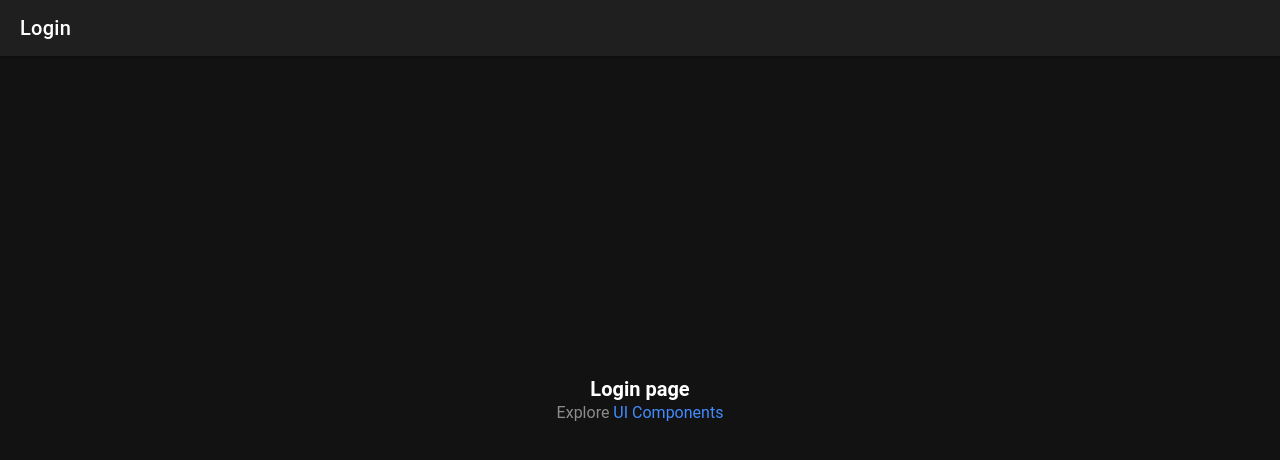
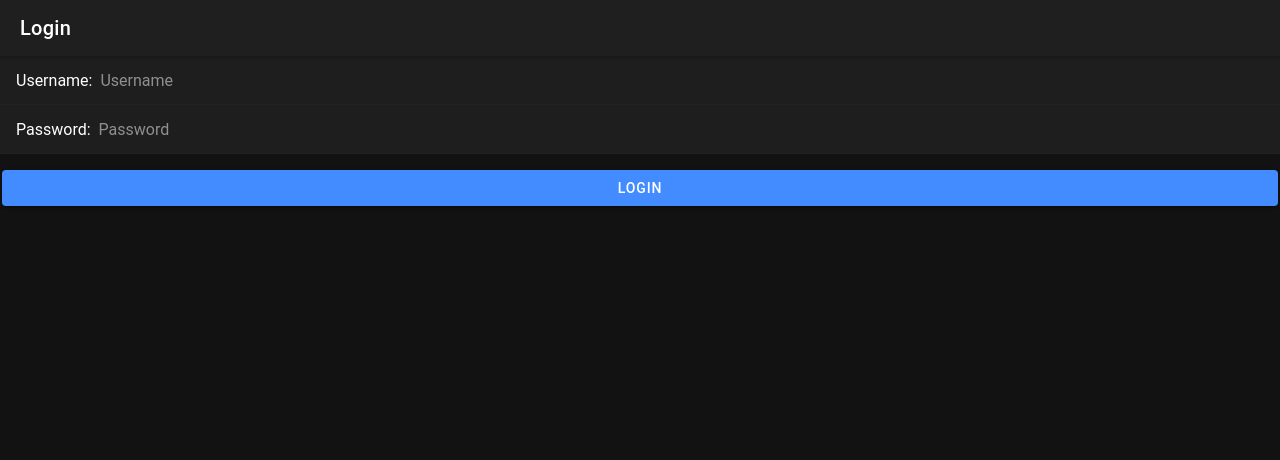
Before and after one commit to cfg2020apac/team-3, a React (Create React App) app in the folder ionic/BWSApp/: page /login in a window 1280 px wide. Shown: the top 460 px of the page. Built offline with nearby package versions, Linux system fonts and the light colour scheme.

Commit message:
basic auth

```diff
--- a/ionic/BWSApp/package.json
+++ b/ionic/BWSApp/package.json
@@ -19,11 +19,13 @@
     "@types/react-router-dom": "^5.1.3",
     "axios": "^0.20.0",
     "ionicons": "^5.0.0",
+    "js-cookie": "^2.2.1",
     "moment": "^2.29.1",
     "momentjs": "^2.0.0",
     "react": "^16.13.0",
     "react-bootstrap": "^1.3.0",
     "react-dom": "^16.13.0",
+    "react-hook-form": "^6.9.2",
     "react-router": "^5.1.2",
     "react-router-dom": "^5.1.2",
     "react-scripts": "^3.4.3",
--- a/ionic/BWSApp/src/App.tsx
+++ b/ionic/BWSApp/src/App.tsx
@@ -5,7 +5,8 @@ import {
   IonRouterOutlet,
 } from '@ionic/react';
 import { IonReactRouter } from '@ionic/react-router';
-import Login from './pages/ext-pages/Login'
+import Login from './pages/ext-pages/Login';
+import Logout from './pages/ext-pages/Logout'
 import MainTabs from './pages/tab-pages/MainTabs';
 
 /* Core CSS required for Ionic components to work properly */
@@ -32,6 +33,7 @@ const App: React.FC = () => (
     <IonReactRouter>
       <IonRouterOutlet>
         <Route path="/login" component={Login} exact={true} />
+        <Route path="/logout" component={Logout} exact={true} />
         <Route path="/tabs" render={() => <MainTabs />} />
         <Route path="/" render={() => <Redirect to="/login" />} exact={true} />
       </IonRouterOutlet>
--- a/ionic/BWSApp/src/pages/ext-pages/Login.tsx
+++ b/ionic/BWSApp/src/pages/ext-pages/Login.tsx
@@ -1,9 +1,40 @@
-import React from 'react';
-import { IonContent, IonHeader, IonPage, IonTitle, IonToolbar } from '@ionic/react';
-import ExploreContainer from '../../components/ExploreContainer';
+import React, { useState, useEffect } from 'react';
+import { Redirect } from "react-router";
+import { IonContent, IonHeader, IonPage, IonTitle, IonToolbar, IonItem, IonLabel, IonButton, IonInput, IonAlert } from '@ionic/react';
 import './Login.css';
+import { useForm } from 'react-hook-form';
+import { login } from "../../services/api";
+import Cookie from "js-cookie";
 
 const Login: React.FC = () => {
+  const [error, setError] = useState(false);
+  const [loading, setLoading] = useState(false);
+  const [loginSuccess, setLoginSuccess] = useState(false);
+  const { register, handleSubmit } = useForm();
+
+  useEffect(() => {
+    const user = Cookie.get('user');
+    if (user) setLoginSuccess(true);
+  }, [loginSuccess]);
+
+    const loginUser = async (data) => {
+      console.log(data)
+      setLoading(true);
+      login(data.identifier, data.password)
+        .then((res: any) => {
+            // set authed User in global context to update header/app state
+            setLoading(false);
+            setLoginSuccess(true);
+            Cookie.set("user", res.data.user);
+        })
+        .catch((error) => {
+            console.log(error)
+            setError(true);
+            setLoading(false);
+      });
+    }
+
+
   return (
     <IonPage>
       <IonHeader>
@@ -17,7 +48,36 @@ const Login: React.FC = () => {
             <IonTitle size="large">Login</IonTitle>
           </IonToolbar>
         </IonHeader>
-        <ExploreContainer name="Login page" />
+        <form onSubmit={handleSubmit(loginUser)}>
+            <IonItem>
+                <IonLabel>Username:</IonLabel>
+                <IonInput name="identifier" placeholder="Username" ref={register}></IonInput>
+            </IonItem>
+            <IonItem>
+                <IonLabel>Password:</IonLabel>
+                <IonInput name="password" type="password" placeholder="Password" ref={register}></IonInput>
+            </IonItem>
+          <IonButton expand="block" type="submit" className="ion-margin-top">
+            Login
+          </IonButton>
+        </form>
+        {alert && (
+          <IonAlert
+              isOpen={error ? true : false}
+              onDidDismiss={() => {
+                  setError(false)
+              }}
+              header={"Error"}
+              message={
+                  "Either your username or password is wrong. Please try again."
+              }
+              buttons={["OK"]}
+          />
+        )}
+        {loginSuccess && (
+          <Redirect to="/tabs" />
+        )}
+
       </IonContent>
     </IonPage>
   );
--- /dev/null
+++ b/ionic/BWSApp/src/pages/ext-pages/Logout.tsx
@@ -0,0 +1,16 @@
+import React, { useEffect } from 'react';
+import { Redirect } from "react-router";
+import './Login.css';
+import { logout } from "../../services/api";
+
+const Logout: React.FC = () => {
+  useEffect(() => {
+    logout();
+  }, []);
+
+    return (
+        <Redirect to="/login" />
+    );
+};
+
+export default Logout;
--- a/ionic/BWSApp/src/pages/tab-pages/MainTabs.tsx
+++ b/ionic/BWSApp/src/pages/tab-pages/MainTabs.tsx
@@ -4,9 +4,10 @@ import { Route, Redirect } from 'react-router-dom';
 import { ellipse, square, triangle } from 'ionicons/icons';
 import Tab1 from './Tab1';
 import EventsPage from './EventsPage';
-import EventDetailPage from './EventDetailPage'
 import AnnouncementsPage from './AnnouncementsPage'
 import AnnouncementDetailPage from './AnnouncementDetailPage'
+import EventDetailPage from './EventDetailPage';
+import ContactForm from './ContactForm';
 
 interface MainTabsProps { }
 
@@ -26,6 +27,7 @@ const MainTabs: React.FC<MainTabsProps> = () => {
         <Route path="/tabs/announcements" component={AnnouncementsPage} />
         <Route path="/tabs/announcement/:id" component={AnnouncementDetailPage} />
 
+        <Route path="/tabs/contact" component={ContactForm}  exact={true} />
       </IonRouterOutlet>
       <IonTabBar slot="bottom">
         <IonTabButton tab="tab1" href="/tabs/tab1">
@@ -40,6 +42,10 @@ const MainTabs: React.FC<MainTabsProps> = () => {
           <IonIcon icon={square} />
           <IonLabel>Inbox</IonLabel>
         </IonTabButton>
+        <IonTabButton tab="tab4" href="/tabs/contact">
+          <IonIcon icon={ellipse} />
+          <IonLabel>Contact</IonLabel>
+        </IonTabButton>
       </IonTabBar>
     </IonTabs>
   );
--- a/ionic/BWSApp/src/services/api.tsx
+++ b/ionic/BWSApp/src/services/api.tsx
@@ -1,4 +1,5 @@
 import axios from "axios";
+import Cookie from "js-cookie";
 
 export const API_URL = "http://172.19.46.9:1337";
 
@@ -48,3 +49,37 @@ export function getEventUpdates(id) {
     return { event_updates: res.data.event_updates, title: res.data.title };
   });
 }
+
+export function getContactQueries() {
+  return axios.get(API_URL + '/contact-queries').then(res => res.data)
+}
+
+export const login = (identifier: string, password: string) => {
+  //prevent function from being ran on the server
+  if (typeof window === "undefined") {
+      return;
+  }
+
+  return new Promise((resolve, reject) => {
+      axios
+      .post(`${API_URL}/auth/local/`, { identifier, password })
+      .then((res) => {
+          //set token response from Strapi for server validation
+          Cookie.set("token", res.data.jwt);
+
+          //resolve the promise to set loading to false in SignUp form
+          resolve(res);
+          //redirect back to home page for restaurance selection
+      })
+      .catch((error) => {
+          //reject the promise and pass the error object back to the form
+          reject(error);
+      });
+  });
+};
+
+export const logout = () => {
+    //remove token and user cookie
+    Cookie.remove("token");
+    Cookie.remove("user");
+};
```
Also changed, not shown: 1 other file (tests, documents, lock files or other folders).
